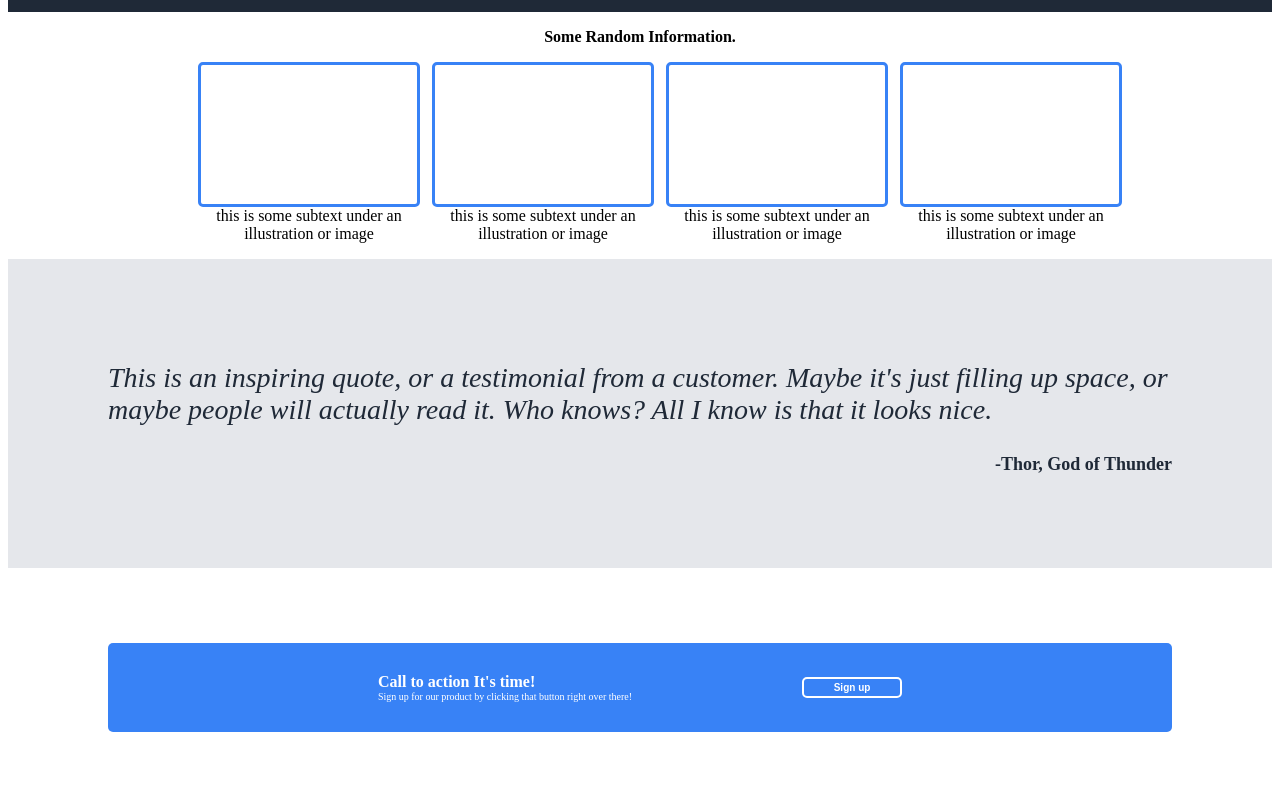
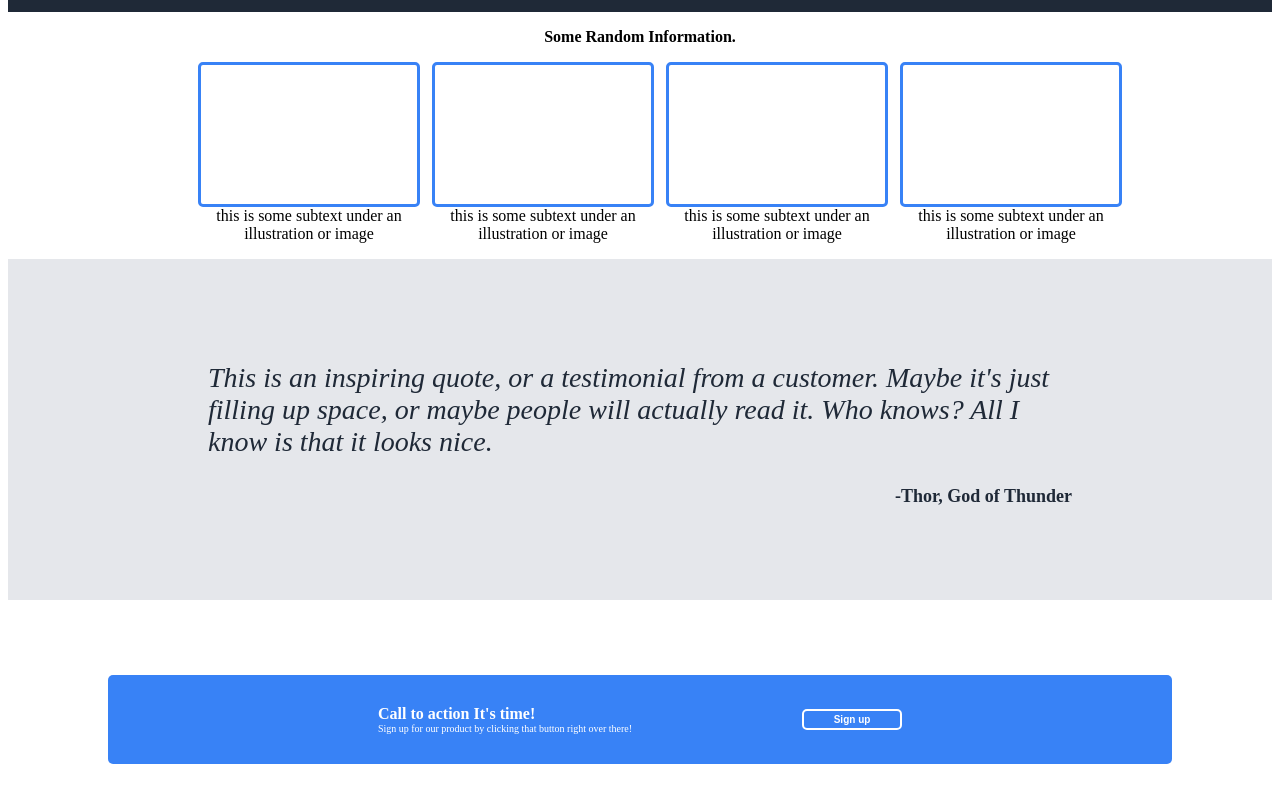
Before and after one commit to jackywong1/landing-page, a plain HTML site: page index.html in a window 1280 px wide. Shown: the part 453-1250 px from the top of the page. Drawn offline with Linux system fonts and the light colour scheme.

Commit message:
quote text left and right padding increased to 200px to match exercise requirement

```diff
--- a/css/style.css
+++ b/css/style.css
@@ -88,7 +88,7 @@ button {
 }
 
 .quote-container {
-    padding: 75px 100px;
+    padding: 75px 200px;
     background-color: #e5e7eb;
     font-size: 28px;
     font-weight: 100;
```
